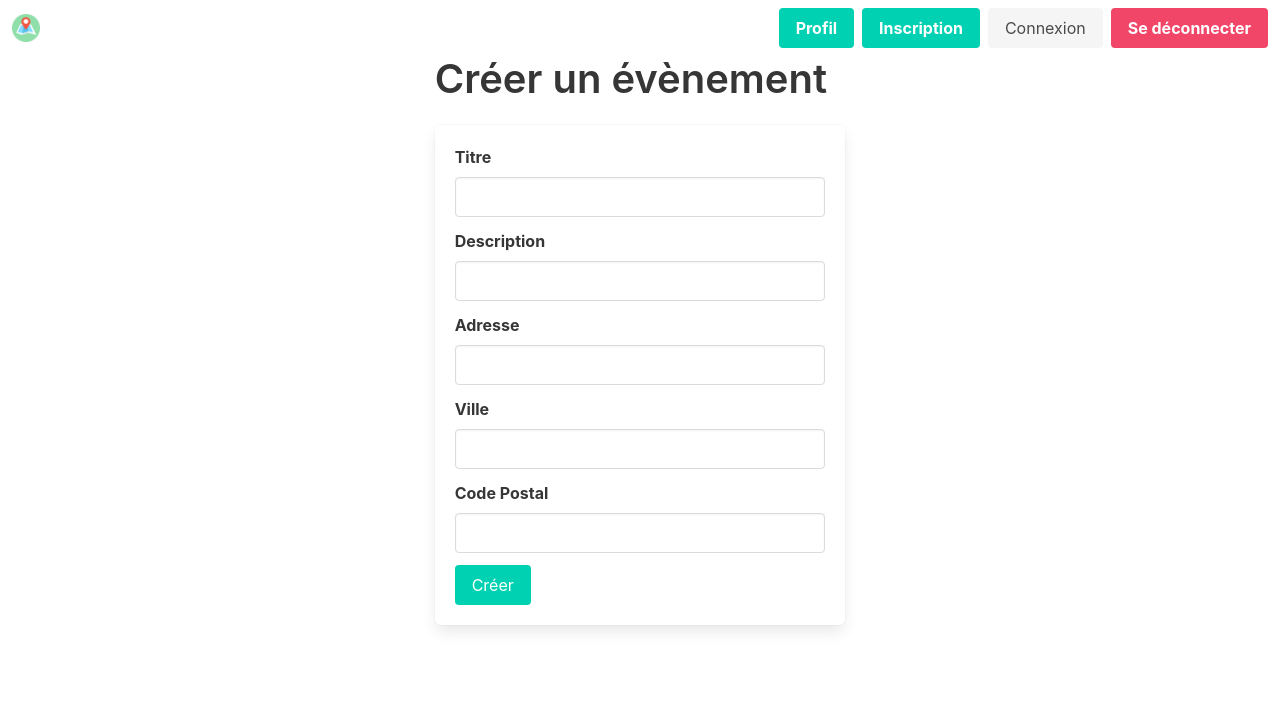
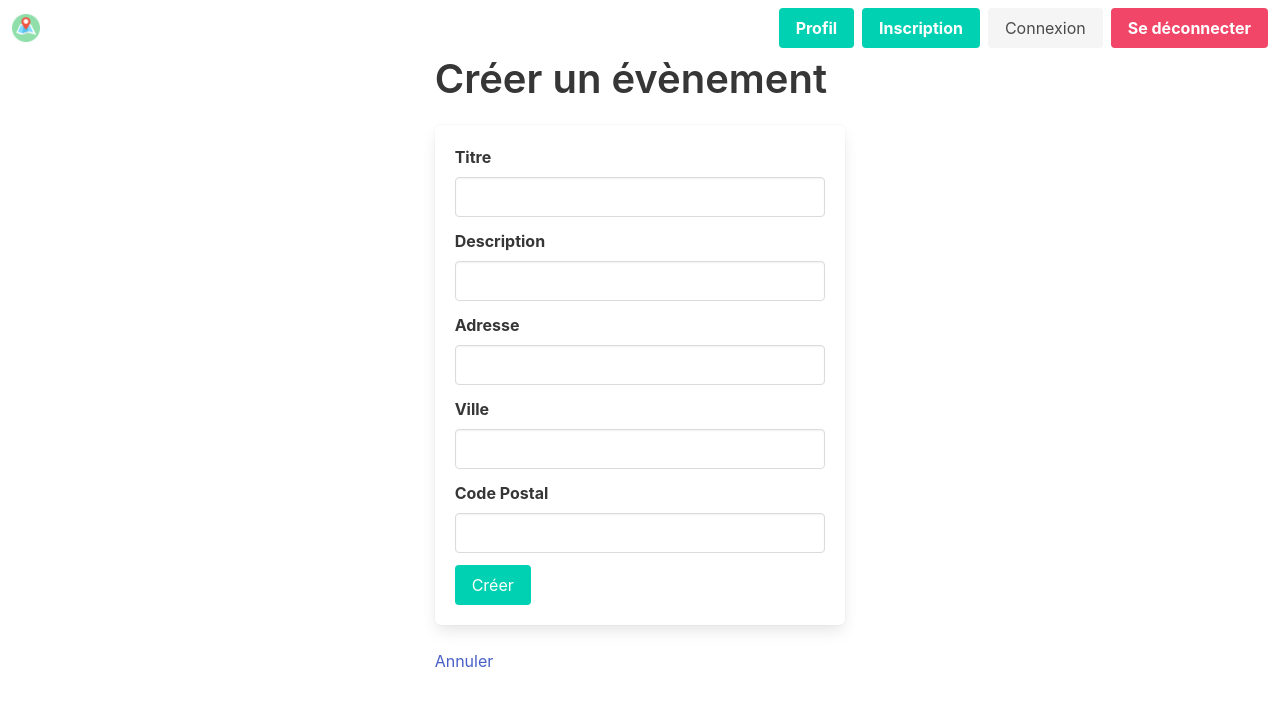
Before and after one commit to Arnaud541/VueJS_Reunionou, a Vue app: page /createEvent in a window 1280 px wide. Shown: the top 706 px of the page. Built offline with nearby package versions, Linux system fonts and the light colour scheme.

Commit message:
Feature: update CreateEventView

```diff
--- a/src/router/index.js
+++ b/src/router/index.js
@@ -38,7 +38,7 @@ const router = createRouter({
       path: '/profil',
       name: 'profil',
       component: () => import('@/views/ProfilView.vue')
-    },
+    }
   ]
 })
 
--- a/src/views/CreateEventView.vue
+++ b/src/views/CreateEventView.vue
@@ -135,6 +135,7 @@ function validationFormulaire() {
                 </div>
 
             </form>
+            <router-link to="/">Annuler</router-link>
         </div>
     </div>
 </template>
```
